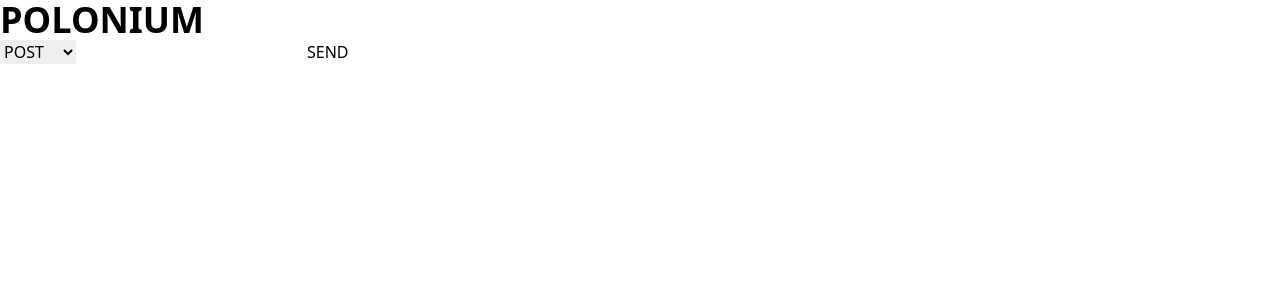
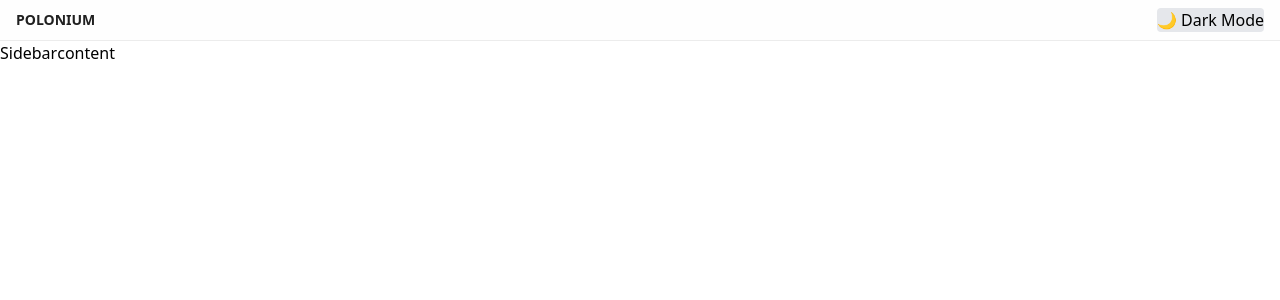
Before and after one commit to Reche13/polonium, a Next.js app: page / in a window 1280 px wide. Shown: the top 300 px of the page. Built offline with nearby package versions, Linux system fonts and the light colour scheme.

Commit message:
header implemened

```diff
--- /dev/null
+++ b/src/app/(dashboard)/layout.tsx
@@ -0,0 +1,17 @@
+"use client";
+
+import Header from "@/components/header";
+import Sidebar from "@/components/sidebar";
+import { ReactNode } from "react";
+
+export default function DashboardLayout({ children }: { children: ReactNode }) {
+  return (
+    <div className="w-full h-screen flex flex-col">
+      <Header />
+      <div className="flex w-full h-full">
+        <Sidebar />
+        {children}
+      </div>
+    </div>
+  );
+}
--- /dev/null
+++ b/src/app/(dashboard)/page.tsx
@@ -0,0 +1,4 @@
+"use client";
+export default function Home() {
+  return <div className="w-full">content</div>;
+}
--- a/src/app/layout.tsx
+++ b/src/app/layout.tsx
@@ -1,5 +1,6 @@
 import type { Metadata } from "next";
 import "./globals.css";
+import { ThemeProvider } from "next-themes";
 
 export const metadata: Metadata = {
   title: "Polonium API Client",
@@ -12,8 +13,12 @@ export default function RootLayout({
   children: React.ReactNode;
 }>) {
   return (
-    <html lang="en">
-      <body>{children}</body>
+    <html lang="en" suppressHydrationWarning>
+      <body>
+        <ThemeProvider attribute="class" defaultTheme="system">
+          {children}
+        </ThemeProvider>
+      </body>
     </html>
   );
 }
--- a/src/app/page.tsx
+++ /dev/null
@@ -1,43 +0,0 @@
-"use client";
-
-import { useState } from "react";
-
-export default function Home() {
-  const [url, setUrl] = useState("");
-  const [method, setMethod] = useState<"GET" | "POST" | "PUT" | "DELETE">(
-    "POST"
-  );
-
-  const [response, setResponse] = useState<any>(null);
-
-  const handleClick = async () => {};
-
-  return (
-    <div className="">
-      <h1 className="text-4xl font-bold">POLONIUM</h1>
-      <select
-        onChange={(e) =>
-          setMethod(e.target.value as "GET" | "POST" | "PUT" | "DELETE")
-        }
-        value={method}
-      >
-        <option value="POST">POST</option>
-        <option value="GET">GET</option>
-        <option value="PUT">PUT</option>
-        <option value="DELETE">DELETE</option>
-      </select>
-      <input type="text" onChange={(e) => setUrl(e.target.value)} value={url} />
-      <button onClick={handleClick}>SEND</button>
-      {response?.data && (
-        <div className="">{JSON.stringify(response.data)}</div>
-      )}
-      <br />
-      <br />
-      <br />
-      <br />
-      {response?.response && (
-        <div className="">{JSON.stringify(response.response)}</div>
-      )}
-    </div>
-  );
-}
--- /dev/null
+++ b/src/components/header/index.tsx
@@ -0,0 +1,25 @@
+import { useTheme } from "next-themes";
+import React from "react";
+
+const Header = () => {
+  const { theme, setTheme } = useTheme();
+  return (
+    <div className="w-full py-2 px-4 flex items-center justify-between bg-bg-light-pri dark:bg-bg-dark-pri border-b border-stroke-light-ter dark:border-stroke-dark-ter">
+      <span className="text-sm font-semibold text-text-b-pri dark:text-text-w-pri">
+        POLONIUM
+      </span>
+
+      {/* TODO: need to change this button later */}
+      <div>
+        <button
+          onClick={() => setTheme(theme === "dark" ? "light" : "dark")}
+          className="bg-gray-200 dark:bg-gray-800 text-black dark:text-white rounded"
+        >
+          {theme === "dark" ? "☀️ Light Mode" : "🌙 Dark Mode"}
+        </button>
+      </div>
+    </div>
+  );
+};
+
+export default Header;
--- /dev/null
+++ b/src/components/sidebar/index.tsx
@@ -0,0 +1,7 @@
+"use client";
+
+const Sidebar = () => {
+  return <div>Sidebar</div>;
+};
+
+export default Sidebar;
--- a/tailwind.config.ts
+++ b/tailwind.config.ts
@@ -6,8 +6,49 @@ export default {
     "./src/components/**/*.{js,ts,jsx,tsx,mdx}",
     "./src/app/**/*.{js,ts,jsx,tsx,mdx}",
   ],
+  darkMode: "class",
   theme: {
-    extend: {},
+    extend: {
+      colors: {
+        primary: "#A855F7",
+        bg: {
+          light: {
+            pri: "#FEFEFE",
+            sec: "#F1F1F1",
+            ter: "#E8E8E8",
+          },
+          dark: {
+            pri: "#202020",
+            sec: "#252525",
+            ter: "#2E2E2E",
+          },
+        },
+        text: {
+          b: {
+            pri: "#202020",
+            sec: "#5F5F5F",
+            ter: "#A0A0A0",
+          },
+          w: {
+            pri: "#FCFCFC",
+            sec: "#A0A0A0",
+            ter: "#505050",
+          },
+        },
+        stroke: {
+          light: {
+            pri: "#909090",
+            sec: "#BBBBBB",
+            ter: "#ECECEC",
+          },
+          dark: {
+            pri: "#777777",
+            sec: "#505050",
+            ter: "#333333",
+          },
+        },
+      },
+    },
   },
   plugins: [],
 } satisfies Config;
```
Also changed, not shown: package.json (+7 -6 lines), 1 other file (tests, documents, lock files or other folders).
